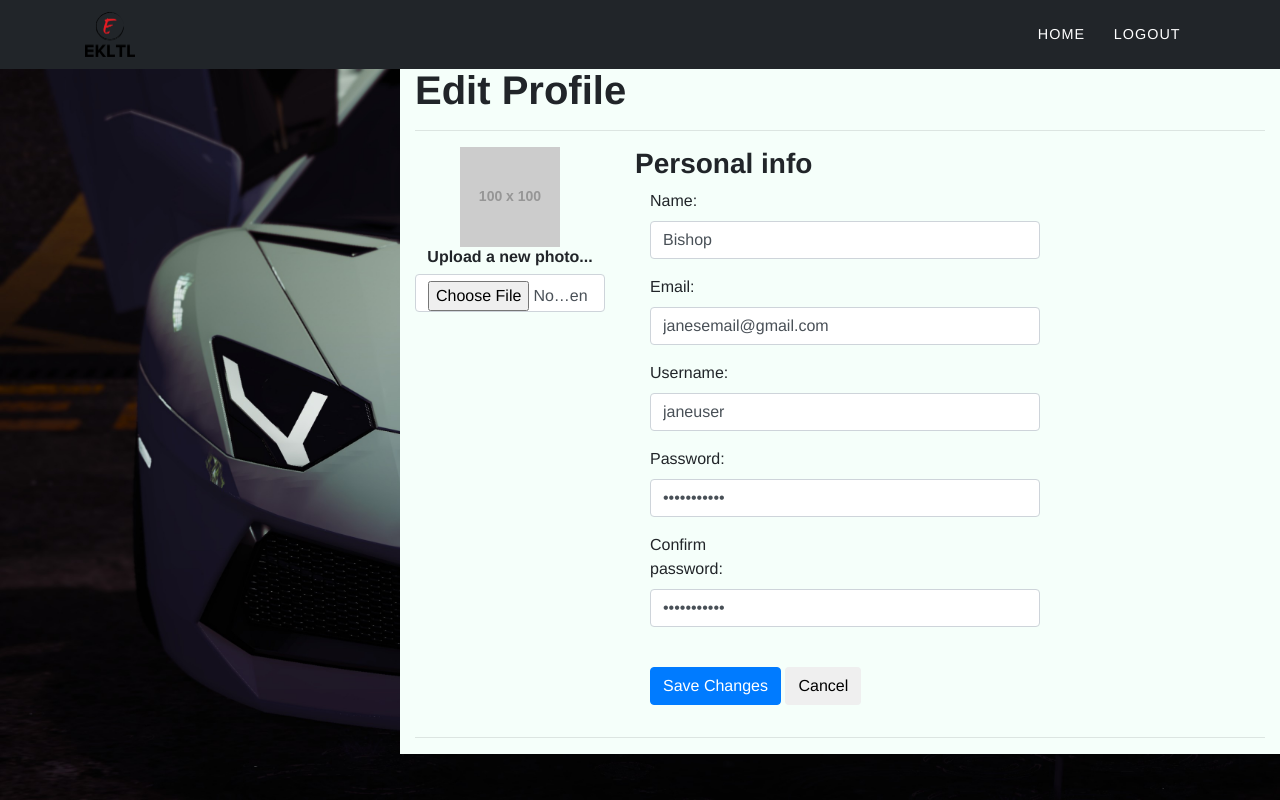
After one commit to EricYoong/WebAssignmentE, a PHP site: page /userprofike.html in a window 1280 px wide. The commit adds this page. Run offline with PHP 8.4, Linux system fonts and the light colour scheme; grey boxes labelled with a size stand in for pictures from a placeholder-image service; some libraries are stand-ins or nearby versions.

Commit message:
add userprofile and firbase

```diff
--- /dev/null
+++ b/WEbAssignment/css/userprofile.css
@@ -0,0 +1,117 @@
+html,
+body {
+    width: 100%;
+    height: 100%;
+}
+
+body {
+    overflow-x: hidden;
+    font-family: 'Roboto Slab', 'Helvetica Neue', Helvetica, Arial, sans-serif;
+}
+
+p {
+    line-height: 1.75;
+}
+
+h1,
+h2,
+h3,
+h4,
+h5,
+h6 {
+    font-weight: 700;
+    font-family: Montserrat, 'Helvetica Neue', Helvetica, Arial, sans-serif;
+}
+
+@media (min-width: 768px) {
+    section {
+        width: 100%;
+        padding: 150px 0;
+    }
+
+    section #services {
+        height: 100%;
+    }
+}
+
+section {
+    width: 100%;
+    padding-top: 100px;
+    padding-bottom: 0;
+
+}
+
+/*navbar logo*/
+
+.logo {
+    width: 25%;
+    height: 100%;
+}
+
+.navbar-brand {
+    padding: 0;
+}
+
+/*navbar*/
+
+#mainNav {
+    background-color: #212529;
+}
+
+#mainNav .navbar-toggler {
+    font-size: 12px;
+    right: 0;
+    padding: 13px;
+    text-transform: uppercase;
+    color: white;
+    border: 0;
+    background-color: #fed136;
+    font-family: 'Montserrat', 'Helvetica Neue', Helvetica, Arial, sans-serif;
+}
+
+#mainNav .navbar-brand {
+    color: #fed136;
+    font-family: 'Kaushan Script', 'Helvetica Neue', Helvetica, Arial, cursive;
+}
+
+#mainNav .navbar-brand.active,
+#mainNav .navbar-brand:active,
+#mainNav .navbar-brand:focus,
+#mainNav .navbar-brand:hover {
+    color: #fec503;
+}
+
+#mainNav .navbar-nav .nav-item .nav-link {
+    font-size: 90%;
+    font-weight: 400;
+    padding: 1.1em 1em;
+    letter-spacing: 1px;
+    color: white;
+    font-family: 'Montserrat', 'Helvetica Neue', Helvetica, Arial, sans-serif;
+}
+
+#mainNav .navbar-nav .nav-item .nav-link.active,
+#mainNav .navbar-nav .nav-item .nav-link:hover {
+    color: #fed136;
+}
+
+.profile{
+    margin-top: 20px;
+    margin-left: 400px;
+    background-color: mintcream;
+}
+section {
+    display: -ms-flexbox;
+    display: flex;
+    -ms-flex-align: center;
+    align-items: center;
+    padding-top: 40px;
+    padding-bottom: 40px;
+    background-image: url("../images/lambo.jpg");
+    background-size: cover;
+    height: 100%;
+    width: 100%;
+}
+navbar-nav text-uppercase ml-auto{
+    margin-left: 10px;
+}
--- /dev/null
+++ b/WEbAssignment/userprofike.html
@@ -0,0 +1,159 @@
+<!DOCTYPE html>
+<html>
+
+<head>
+    <meta charset="utf-8" />
+    <meta http-equiv="X-UA-Compatible" content="IE=edge">
+    <title>Web Assignment Car Bengkel</title>
+    <meta name="viewport" content="width=device-width, initial-scale=1">
+
+    <!-----AOS---->
+    <link rel="stylesheet" href="https://unpkg.com/aos@next/dist/aos.css" />
+
+    <!-- bootstrap -->
+    <link rel="stylesheet" href="https://stackpath.bootstrapcdn.com/bootstrap/4.1.3/css/bootstrap.min.css" integrity="sha384-MCw98/SFnGE8fJT3GXwEOngsV7Zt27NXFoaoApmYm81iuXoPkFOJwJ8ERdknLPMO" crossorigin="anonymous">
+
+    <!--   fontAwesome css-->
+    <link rel="stylesheet" href="css/fontawesome.min.css" type="text/css">
+    <link rel="stylesheet" href="css/userprofile.css" type="text/css">
+
+
+</head>
+<body>
+   <section>
+    <nav class="navbar navbar-expand-lg fixed-top" id="mainNav">
+        <div class="container">
+            <!--       Navbar brand       -->
+            <a class="navbar-brand js-scroll-trigger" href="#page_top"><img class="logo" src="images/logo.jpg"></a>
+
+            <!--    Breadcumb button/icon when in mobile display     -->
+            <button class="navbar-toggler" type="button" data-toggle="collapse" data-target="#navbarSupportedContent" aria-controls="navbarSupportedContent" aria-expanded="false" aria-label="Toggle navigation">
+            <span class="navbar-toggler-icon"></span>
+            </button>
+
+
+            <!--        Normal view in large screen        -->
+            <div class="collapse navbar-collapse" id="navbarSupportedContent">
+                <ul class="navbar-nav text-uppercase ml-auto">
+
+                    <li class="nav-item">
+                        <a class="nav-link js-scroll-trigger" href="#">Home</a>
+                    </li>
+
+                    <li class="nav-item">
+                        <a class="nav-link js-scroll-trigger" href="WebAssignment.html">Logout</a>
+                    </li>
+                </ul>
+            </div>
+        </div>
+    </nav>
+    <div class="container profile">
+    <h1>Edit Profile</h1>
+  	<hr>
+	<div class="row">
+      <!-- left column -->
+      <div class="col-md-3">
+        <div class="text-center">
+          <img src="//placehold.it/100" class="avatar img-circle" alt="avatar">
+          <h6>Upload a new photo...</h6>
+
+          <input type="file" class="form-control">
+        </div>
+      </div>
+
+      <!-- edit form column -->
+      <div class="col-md-9 personal-info">
+        <div>
+            <h3>Personal info</h3>
+        </div>
+        <form class="form-horizontal" role="form">
+
+          <div class="form-group">
+            <label class="col-lg-3 control-label">Name:</label>
+            <div class="col-lg-8">
+              <input class="form-control" type="text" value="Bishop">
+            </div>
+          </div>
+          <div class="form-group">
+            <label class="col-lg-3 control-label">Email:</label>
+            <div class="col-lg-8">
+              <input class="form-control" type="text" value="janesemail@gmail.com">
+            </div>
+          </div>
+          <div class="form-group">
+            <label class="col-md-3 control-label">Username:</label>
+            <div class="col-md-8">
+              <input class="form-control" type="text" value="janeuser">
+            </div>
+          </div>
+          <div class="form-group">
+            <label class="col-md-3 control-label">Password:</label>
+            <div class="col-md-8">
+              <input class="form-control" type="password" value="11111122333">
+            </div>
+          </div>
+          <div class="form-group">
+            <label class="col-md-3 control-label">Confirm password:</label>
+            <div class="col-md-8">
+              <input class="form-control" type="password" value="11111122333">
+            </div>
+          </div>
+          <div class="form-group">
+            <label class="col-md-3 control-label"></label>
+            <div class="col-md-8">
+              <input type="button" class="btn btn-primary" value="Save Changes">
+              <span></span>
+              <input type="reset" class="btn btn-default" value="Cancel">
+            </div>
+          </div>
+        </form>
+      </div>
+  </div>
+<hr>
+
+
+
+
+    </section>
+
+
+
+
+
+
+
+
+
+
+
+
+
+    <!--    jquery and jquery easing animation-->
+    <script src="jquery/jquery.min.js" type="text/javascript"></script>
+    <script src="jquery-easing/jquery.easing.js" type="text/javascript"></script>
+
+    <!-----AOS JS--->
+    <script src="https://unpkg.com/aos@next/dist/aos.js"></script>
+    <script>
+        AOS.init();
+    </script>
+
+
+    <script src="https://cdnjs.cloudflare.com/ajax/libs/popper.js/1.14.3/umd/popper.min.js" integrity="sha384-ZMP7rVo3mIykV+2+9J3UJ46jBk0WLaUAdn689aCwoqbBJiSnjAK/l8WvCWPIPm49" crossorigin="anonymous"></script>
+    <script src="https://stackpath.bootstrapcdn.com/bootstrap/4.1.3/js/bootstrap.min.js" integrity="sha384-ChfqqxuZUCnJSK3+MXmPNIyE6ZbWh2IMqE241rYiqJxyMiZ6OW/JmZQ5stwEULTy" crossorigin="anonymous"></script>
+
+
+    <!--    font awesome icon-->
+    <script src="js/all.min.js" type="text/javascript"></script>
+    <script src="js/fontawesome.min.js" type="text/javascript"></script>
+    <script src="js/v4-shims.min.js" type="text/javascript"></script>
+
+
+    <!--    Custom javascript-->
+    <script src="js/WebAssignment.js" type="text/javascript"></script>
+
+    <!--    include firebase-->
+    <script src="https://www.gstatic.com/firebasejs/5.3.1/firebase.js"></script>
+    <script src="firebase.js"></script>
+</body>
+</html>
```
Also changed, not shown: WEbAssignment/css/signin.css (+30 -1 lines), WEbAssignment/css/signup.css (+29 -0 lines), WEbAssignment/signin.html (+24 -32 lines), WEbAssignment/signup.html (+42 -33 lines), WEbAssignment/icon/g-logo.svg (added), WEbAssignment/images/lambo.jpg (added).
